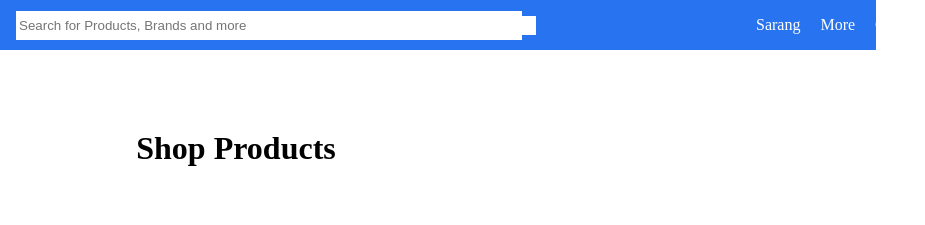
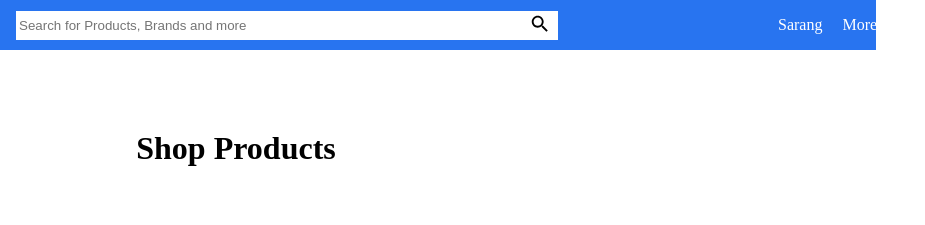
Before and after one commit to vishalRK/online-store, a plain HTML site: page index.html in a window 1280 px wide. Shown: the top 225 px of the page, 404-1329 px from the left, 925 px wide, since content can reach past the window. Drawn offline with Linux system fonts and the light colour scheme.

Commit message:
remove the images file name

```diff
--- a/index.html
+++ b/index.html
@@ -100,7 +100,7 @@
         <div class="search">
           <input type="text" placeholder="Search for Products, Brands and more" />
 
-          <button onclick="sayhello();" class="search_btn"><img class="search_logo" src="images/search.svg" alt="" /></button>
+          <button onclick="sayhello();" class="search_btn"><img class="search_logo" src="search.svg" alt="" /></button>
         </div>
 
         <div class="navbar_rhs">
```
